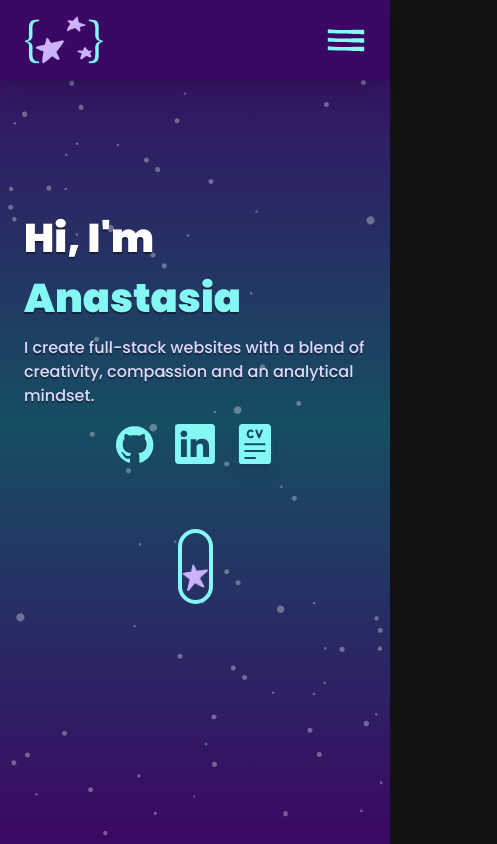
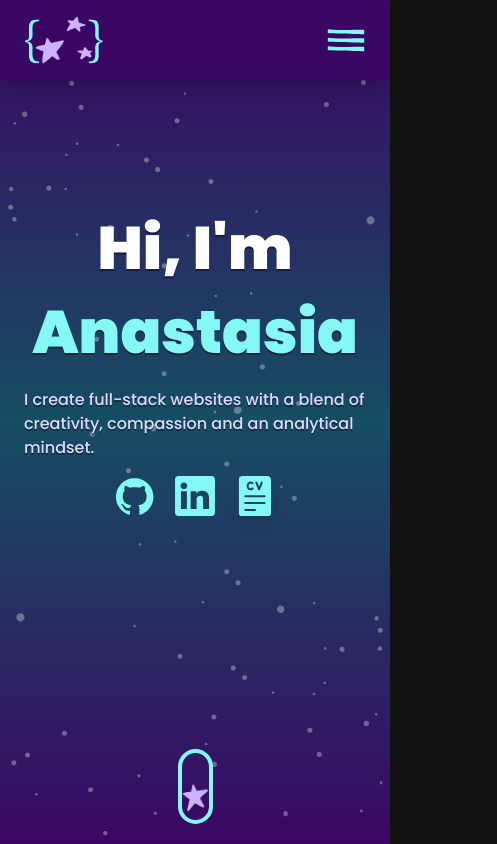
Before and after one commit to spiralnebulam31/PortfolioWebsite, a React (Vite) app: page / in a window 390 px wide. Shown: the top 844 px of the page, 497 px wide, since content can reach past the window. Built offline with nearby package versions, Linux system fonts and the light colour scheme.

Commit message:
Fixed overflow and responsive details - now fully responsive

```diff
--- a/src/App.jsx
+++ b/src/App.jsx
@@ -53,7 +53,7 @@ const App = () => {
   return (
     <BrowserRouter>
       {/* <div className='relative z-0 bg-background1'> */}
-      <div className="bg-cover bg-n-repeat bg-center">
+      <div className="bg-cover bg-n-repeat bg-center overflow-x-hidden">
         <Navbar />
         <Main
           githubIsHovered={githubIsHovered}
--- a/src/assets/index.js
+++ b/src/assets/index.js
@@ -19,7 +19,6 @@ import threeStars from "./threeStars.png";
 import starrySky from "./starrySky.svg";
 import starrySky1 from "./starrySky1.svg";
 import starrySky2 from "./starrySky2.svg";
-import mountains from "./space-mountains.png";
 import mountain from "./mountain.svg";
 import planet1 from "./planet1.png";
 import planet2 from "./planet2.png";
@@ -77,7 +76,6 @@ export {
   starrySky,
   starrySky1,
   starrySky2,
-  mountains,
   mountain,
   planet1,
   planet2,
--- a/src/components/About.jsx
+++ b/src/components/About.jsx
@@ -37,7 +37,7 @@ const PhotoCard = ({ index, alt, image }) => {
 
 const About = () => {
   return (
-    <section id="about">
+    <section id="about" className="overflow-hidden">
       <div className="bg-background1 relative bg-cover w-full top-0 left-0 right-0 bottom-0 pt-5 pb-10">
         <div className="mx-auto px-5">
           <motion.div variants={textVariant()}>
--- a/src/components/Contact.jsx
+++ b/src/components/Contact.jsx
@@ -45,7 +45,7 @@ const Contact = ({
   };
 
   return (
-    <section id="contact">
+    <section id="contact" className="overflow-hidden">
       <div className="bg-gradient-to-b from-orange-700 to-purple-800 relative bg-cover w-full left-0 right-0 bottom-0 top-0 pb-10 pt-14">
         {/* Title */}
         <div className="mx-auto px-5">
--- a/src/components/Journey.jsx
+++ b/src/components/Journey.jsx
@@ -7,7 +7,7 @@ import { timelineItems } from "../constants/constants.js";
 const Journey = () => {
 
   return (
-    <section id="journey">
+    <section id="journey" className="overflow-hidden">
       <div className="bg-background1 relative z-1 bg-cover w-full top-0 left-0 right-0 bottom-0 pt-10 pb-10">
         <div className="mx-auto px-5">
           <motion.div variants={textVariant()}>
--- a/src/components/Main.jsx
+++ b/src/components/Main.jsx
@@ -32,7 +32,7 @@ const Main = ({
   handleResumeMouseLeave,
 }) => {
   return (
-    <section className="bg-gradient-to-b from-background1 via-cyan-900 to-background1 relative w-full h-screen mx-auto">
+    <section className="bg-gradient-to-b from-background1 via-cyan-900 to-background1 relative w-full h-screen mx-auto overflow-hidden">
       <div
         className={
           styles.paddingX +
@@ -50,7 +50,7 @@ const Main = ({
             variants={heroVariant}
             className={
               styles.mainHeadText +
-              "text-white z-40 [text-shadow:_0_2px_0_rgb(0_0_0_/_40%)]"
+              "text-white z-40 [text-shadow:_0_2px_0_rgb(0_0_0_/_40%)] flex flex-wrap justify-center items-center gap-1 md:gap-4"
             }
           >
             Hi, I'm <span className="text-secondary">Anastasia</span>
@@ -143,7 +143,7 @@ const Main = ({
         variants={heroStarVariant}
         initial="initial"
         animate="animate"
-        className="absolute xs:bottom-10 bottom-60 w-full flex justify-center items-center z-40"
+        className="absolute bottom-5 md:bottom-70 w-full flex justify-center items-center z-40"
       >
         <a href="#about">
           <motion.div
--- a/src/components/Parallax.jsx
+++ b/src/components/Parallax.jsx
@@ -1,7 +1,7 @@
 import { motion, useScroll, useTransform } from "framer-motion";
 import { useRef } from "react";
 import { fadeIn } from "../utils/motion.js";
-import { mountains, planet1, planet2, starrySky1, starrySky2, mountain } from "../assets";
+import { planet1, planet2, starrySky1, starrySky2, mountain } from "../assets";
 
 const Parallax = () => {
 
@@ -21,9 +21,9 @@ const Parallax = () => {
     <section
       id="parallax"
       ref={ref}
-      className="bg-gradient-to-b from-background1 to-orange-700 relative bg-cover w-full max-w-screen h-screen left-0 right-0 bottom-0 top-0 py-10 min-h-screen overflow-hidden"
+      className="bg-gradient-to-b from-background1 to-orange-700 relative bg-cover max-w-screen h-screen left-0 right-0 bottom-0 top-0 py-10 min-h-screen overflow-hidden"
     >
-      <div className="flex flex-col justify-center mb-2 text-center w-full sm:max-w-[80%] md:max-w-[70%] lg:max-w-[50%] xl:max-w-[40%] mx-auto">
+      <div className="flex flex-col justify-center mb-2 text-center w-full sm:max-w-[80%] md:max-w-[70%] lg:max-w-[50%] xl:max-w-[40%] mx-auto overflow-hiddenflow">
         <motion.p
           style={{ y: yText }}
           className="flex flex-col justify-center text-center mx-auto text-white font-body
@@ -53,7 +53,7 @@ const Parallax = () => {
       <motion.img
         src={mountain}
         alt="mountains"
-        className="absolute w-full h-auto object-cover z-40 top-100% left-0 bottom-0 right-0"
+        className="absolute w-full h-auto object-cover z-40 top-100% left-0 bottom-0 right-0 overflow-hidden"
       />
 
       <div className="grid grid-cols-2">
--- a/src/components/Projects.jsx
+++ b/src/components/Projects.jsx
@@ -107,7 +107,7 @@ const Projects = () => {
   };
 
   return (
-    <section id="projects">
+    <section id="projects" className="overflow-hidden">
       <div className='bg-background1 relative bg-cover w-full top-0 left-0 right-0 bottom-0 pt-10 pb-[120px]'>
         <div className="mx-auto px-5">
           <motion.div variants={textVariant()}>
--- a/src/components/Skills.jsx
+++ b/src/components/Skills.jsx
@@ -41,7 +41,7 @@ const SkillCard = ({ index, name, icon, alt }) => {
 
 const Skills = () => {
   return (
-    <section id="skills">
+    <section id="skills" className="overflow-hidden">
       <div className="bg-background1 relative bg-cover w-full top-0 left-0 right-0 bottom-0 pt-5 pb-10">
         <div className="mx-auto px-5">
         <motion.div variants={textVariant()}>
--- a/src/styles.js
+++ b/src/styles.js
@@ -9,7 +9,7 @@ const styles = {
       "sm:px-16 px-6 sm:py-16 py-10",
 
     mainHeadText:
-      "font-black text-white lg:text-[80px] sm:text-[60px] xs:text-[50px] text-[40px] lg:leading-[98px] mt-2 text-shadow-2xl",
+      "font-black text-white lg:text-[80px] text-[60px] lg:leading-[98px] leading-[80px] my-2 text-shadow-2xl",
     mainSubText:
       "text-[#dfd9ff] font-medium lg:text-[30px] sm:text-[26px] xs:text-[20px] text-[16px] lg:leading-[40px] mt-2 text-shadow-2xl",
 
```
Also changed, not shown: src/assets/space-mountains.png (deleted).
